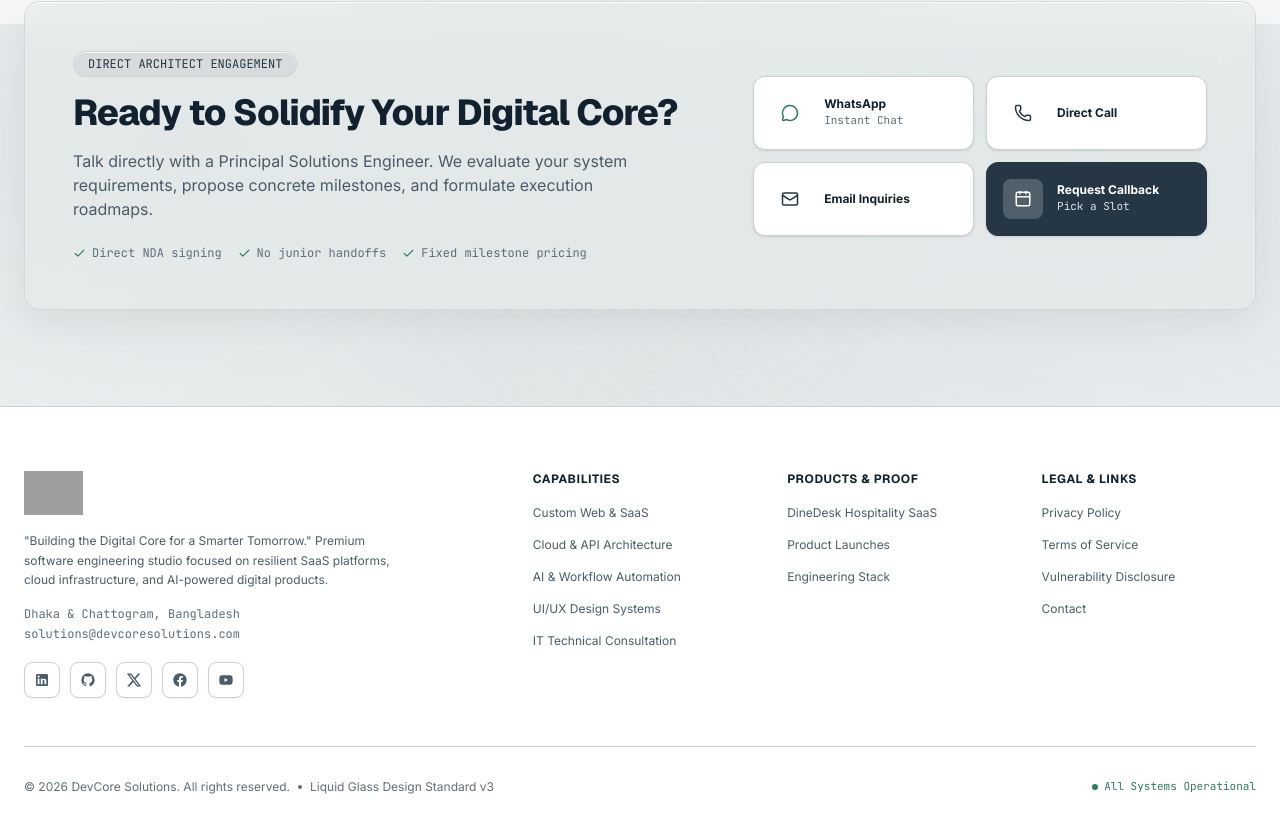
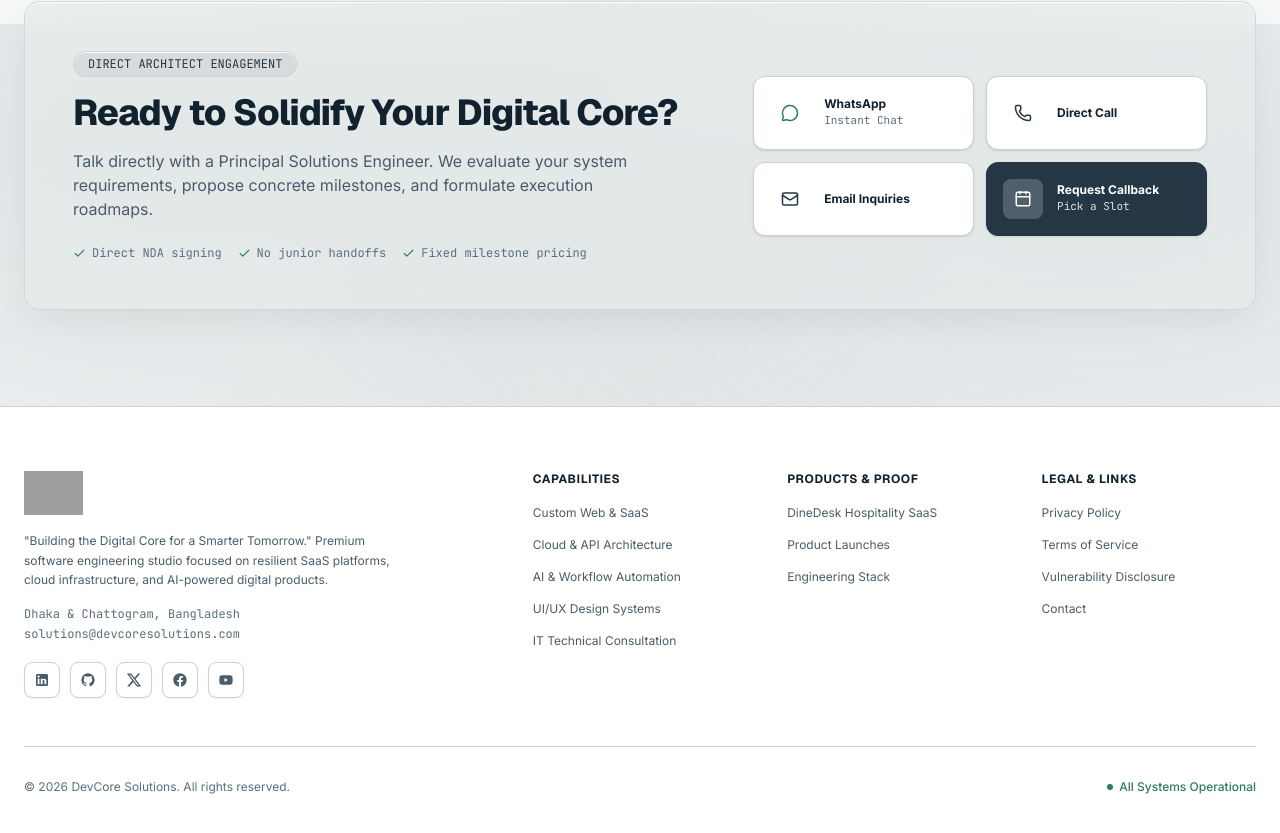
Before and after one commit to devcoresolutions2/DevCore-Solutions-Frontend, a Next.js app: page / in a window 1280 px wide. Shown: the part 6376-7209 px from the top of the page. Built offline with nearby package versions, Linux system fonts and the light colour scheme; no server answers; grey boxes are pictures that could not be loaded.

Commit message:
chore(footer): remove Liquid Glass Design Standard v3 label and clean up bottom bar

```diff
--- a/components/shared/Footer.tsx
+++ b/components/shared/Footer.tsx
@@ -216,12 +216,10 @@ export function Footer() {
 
         {/* Bottom bar */}
         <div className="mt-8 flex flex-col sm:flex-row items-center justify-between gap-4 text-xs text-[var(--text-muted)]">
-          <div className="flex items-center gap-2 flex-wrap">
+          <div>
             <span>&copy; {new Date().getFullYear()} DevCore Solutions. All rights reserved.</span>
-            <span className="inline-block w-1 h-1 rounded-full bg-[var(--text-muted)]" aria-hidden="true" />
-            <span>Liquid Glass Design Standard v3</span>
           </div>
-          <div className="font-mono text-[11px] flex items-center gap-4">
+          <div className="text-xs font-medium flex items-center gap-4">
             <span className="flex items-center gap-1.5 text-[var(--success)]">
               <span
                 className="w-1.5 h-1.5 rounded-full bg-[var(--success)]"
```
